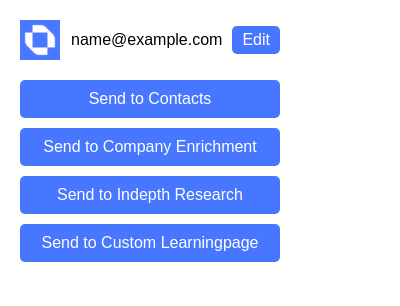
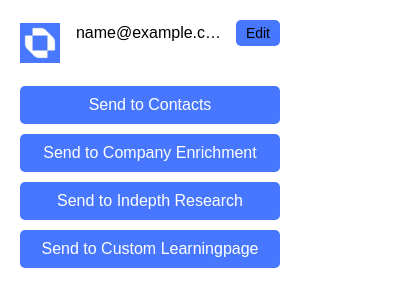
Before and after one commit to jacobscuzzi/webhook_chrome_extension, a browser extension: page chrome-extension_git_hub/srcs/popup.html in a window 400 px wide. Both pictures are taken after typing "name@example.com" into the empty fields and a click on the button "Save". Drawn offline with Linux system fonts and the light colour scheme.

Commit message:
fixing to long email bug

```diff
--- a/chrome-extension_git_hub/srcs/popup.html
+++ b/chrome-extension_git_hub/srcs/popup.html
@@ -127,6 +127,7 @@
     .email-container button:hover {
       background-color: #7f9fff;
     }
+
   </style>
 </head>
 <body>
@@ -141,8 +142,8 @@
   <div id="mainView" style="display: none;">
     <div class="header">
       <img src="../images/icon.png" alt="Icon">
-      <div style="display: flex; align-items: center;">
-        <span id="savedEmail" style="color: #000000; margin-right: 10px;"></span>
+      <div class="email-container" style="display: flex; align-items: center;">
+        <span id="savedEmail" style="color: #000000; margin-right: 10px; max-width: 150px; overflow: hidden; text-overflow: ellipsis; white-space: nowrap;"></span>
         <button id="editEmailButton" style="width: auto; padding: 5px 10px; margin: 0;">Edit</button>
       </div>
     </div>
@@ -153,7 +154,7 @@
     <button id="sendToWebhook2">Send to Company Enrichment</button>
     <button id="sendToWebhook3">Send to Indepth Research</button>
     <button id="sendToWebhook4">Send to Custom Learningpage</button>
-</div>
+  </div>
 
   <script src="popup.js"></script>
 </body>
--- a/chrome-extension_git_hub/srcs/popup.js
+++ b/chrome-extension_git_hub/srcs/popup.js
@@ -12,13 +12,21 @@ document.addEventListener("DOMContentLoaded", async () => {
         mainView: mainView?.style?.display
     });
 
+    function updateEmailDisplay(email) {
+      const maxLength = 20; // Adjust this value to set how long email is displayed
+      const displayEmail = email.length > maxLength ?
+          email.substring(0, maxLength) + "..." :
+          email;
+      savedEmail.textContent = displayEmail;
+      savedEmail.title = email; // Show full email on hover
+     }
+
     // Load saved email from storage
     await chrome.storage.sync.get("email", (data) => {
-        console.log("Loaded email data:", data);
       if (data.email) {
           emailView.style.display = "none";
           mainView.style.display = "block";
-            savedEmail.textContent = data.email;
+          updateEmailDisplay(data.email);
       } else {
           emailView.style.display = "block";
           mainView.style.display = "none";
@@ -28,22 +36,11 @@ document.addEventListener("DOMContentLoaded", async () => {
     // Save email to storage
     saveEmailButton.addEventListener("click", async () => {
       const email = emailInput.value;
-        console.log("Save button clicked, email:", email);
-
       if (email) {
           await chrome.storage.sync.set({ email });
-            console.log("Email saved to storage");
-
-            // Force DOM update
           emailView.style.display = "none";
           mainView.style.display = "block";
-            savedEmail.textContent = email;
-
-            // Debug logging
-            console.log("View states after save:", {
-                emailView: emailView.style.display,
-                mainView: mainView.style.display
-            });
+          updateEmailDisplay(email);
       }
   });
 
```
Also changed, not shown: chrome-extension_git_hub/README.md (deleted). Lines whose indentation alone changed are shown as unchanged.
